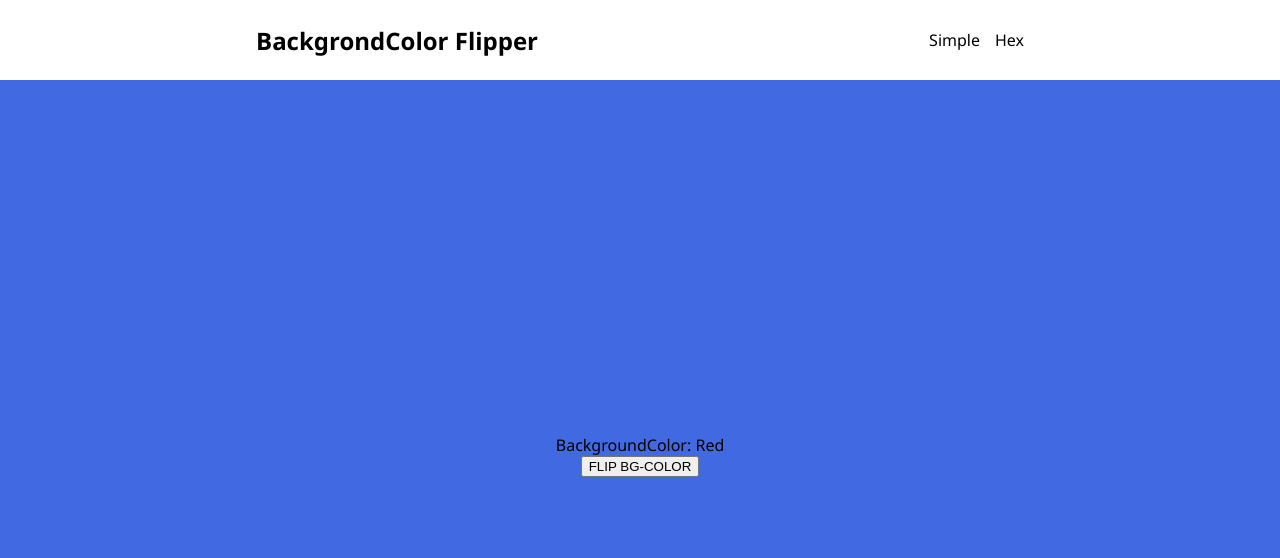
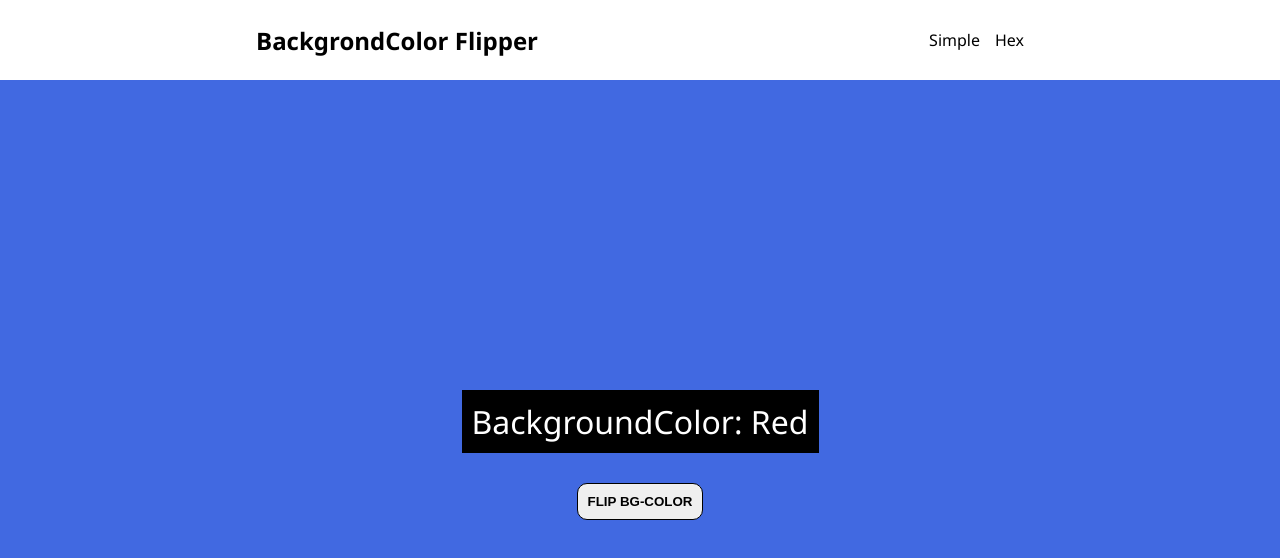
Before and after one commit to boakaidorborkamara/BackgroundColor-Changer, a plain HTML site: page index.html in a window 1280 px wide. Drawn offline with Linux system fonts and the light colour scheme.

Commit message:
style color name and flip color btn

```diff
--- a/style.css
+++ b/style.css
@@ -47,3 +47,18 @@ main div{
     align-items: center;
     padding: 15px;
 }
+
+main div p{
+    background-color: black;
+    color: white;
+    font-size: 2em;
+    padding: 10px;
+    margin-bottom: 30px;
+}
+
+main div button{
+    padding: 10px;
+    font-weight: bold;
+    border: 1px solid black;
+    border-radius: 10px;
+}
```
